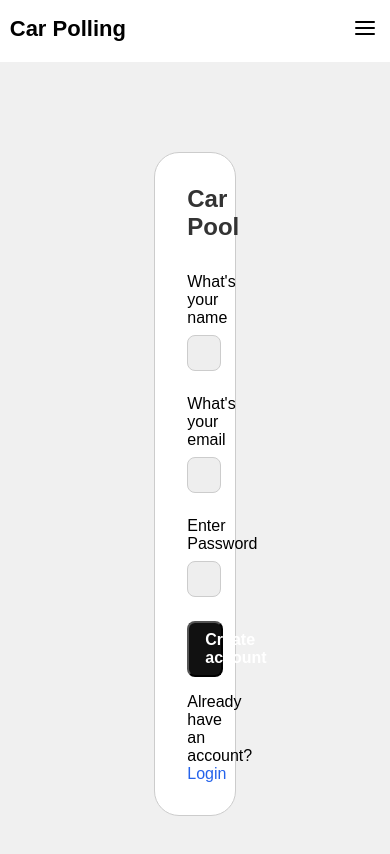
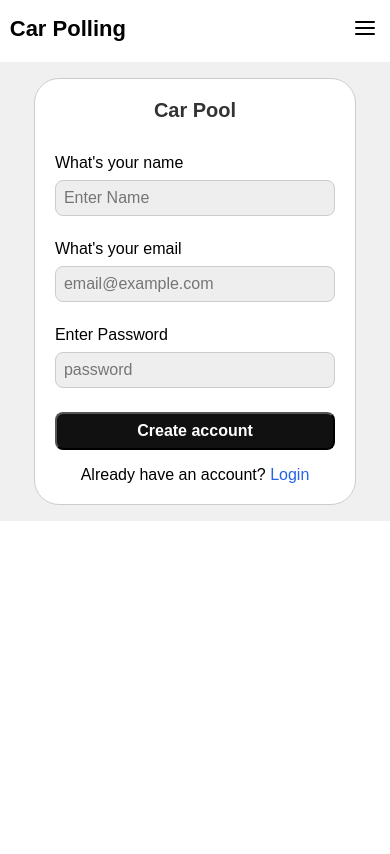
Before and after one commit to Vijayperugu/Carpooling-App, a React (Vite) app in the folder frontend/basic/: page /signup in a window 390 px wide. Shown: the top 854 px of the page. Built offline with nearby package versions, Linux system fonts and the light colour scheme.

Commit message:
Enhance responsive design for login and signup components

```diff
--- a/frontend/basic/src/styles/CaptainLogin.css
+++ b/frontend/basic/src/styles/CaptainLogin.css
@@ -70,3 +70,37 @@
   margin-bottom: 1.25rem;
   text-decoration: none;
 }
+
+@media (max-width: 1024px) {
+  .captain-container1 {
+    width: 50%;
+    padding: 24px;
+  }
+}
+
+@media (max-width: 768px) {
+  .captain-container {
+    padding: 1rem;
+  }
+
+  .captain-container1 {
+    width: 90%;
+    padding: 20px;
+    border-width: 1px;
+  }
+
+  .input-box,
+  .login-btn,
+  .switch-user-btn {
+    font-size: 1rem;
+    padding: 0.5rem 0.75rem;
+  }
+
+  .form-title {
+    font-size: 1rem;
+  }
+
+  .switch-user-btn {
+    margin-bottom: 0.5rem;
+  }
+}
--- a/frontend/basic/src/styles/CaptainSignup.css
+++ b/frontend/basic/src/styles/CaptainSignup.css
@@ -62,3 +62,45 @@
   color: #2563eb;
   text-decoration: none;
 }
+
+@media (max-width: 1024px) {
+  .signupp-container {
+    width: 60%;
+    padding: 1.5rem;
+  }
+}
+
+@media (max-width: 768px) {
+  .captain-signup-container {
+    padding: 1rem;
+    height: auto;
+  }
+
+  .signupp-container {
+    width: 90%;
+    padding: 1.25rem;
+  }
+
+  .input-row {
+    flex-direction: column;
+    gap: 0.75rem;
+  }
+
+  .input-half {
+    width: 100%;
+  }
+
+  .input-box {
+    font-size: 1rem;
+    padding: 0.5rem 0.75rem;
+  }
+
+  .signup-btn {
+    font-size: 1rem;
+    padding: 0.5rem;
+  }
+
+  .form-title {
+    font-size: 0.95rem;
+  }
+}
--- a/frontend/basic/src/styles/UserSignUp.css
+++ b/frontend/basic/src/styles/UserSignUp.css
@@ -84,3 +84,47 @@
 .highlight:hover {
   text-decoration: underline;
 }
+
+
+@media (max-width: 1024px) {
+  .signup-inner {
+    width: 50%;
+    padding: 1.5rem;
+  }
+}
+
+@media (max-width: 768px) {
+  .signup-container {
+    padding: 1rem;
+    height: auto;
+  }
+
+  .signup-inner {
+    width: 90%;
+    padding: 1.25rem;
+    border-width: 1px;
+  }
+
+  .signup-container h2 {
+    font-size: 1.25rem;
+  }
+
+  .label {
+    font-size: 1rem;
+  }
+
+  .name-fields {
+    flex-direction: column;
+    gap: 0.75rem;
+  }
+
+  .input {
+    font-size: 1rem;
+    padding: 0.5rem;
+  }
+
+  .submit-button {
+    font-size: 1rem;
+    padding: 0.5rem;
+  }
+}
--- a/frontend/basic/src/styles/Userlogin.css
+++ b/frontend/basic/src/styles/Userlogin.css
@@ -89,3 +89,43 @@
 .captain-button:hover {
   opacity: 0.95;
 }
+
+
+@media (max-width: 1024px) {
+  .userlogin-container .container2 {
+    width: 50%;
+    padding: 1.5rem;
+  }
+}
+
+@media (max-width: 768px) {
+  .userlogin-container {
+    padding: 1rem;
+    height: auto;
+  }
+
+  .userlogin-container .container2 {
+    width: 90%;
+    padding: 1.25rem;
+    border-width: 1px;
+  }
+
+  .label {
+    font-size: 1rem;
+  }
+
+  .input {
+    font-size: 1rem;
+    padding: 0.5rem;
+  }
+
+  .login-button,
+  .captain-button {
+    font-size: 1rem;
+    padding: 0.5rem;
+  }
+
+  .container2 h2 {
+    font-size: 1.25rem;
+  }
+}
```
